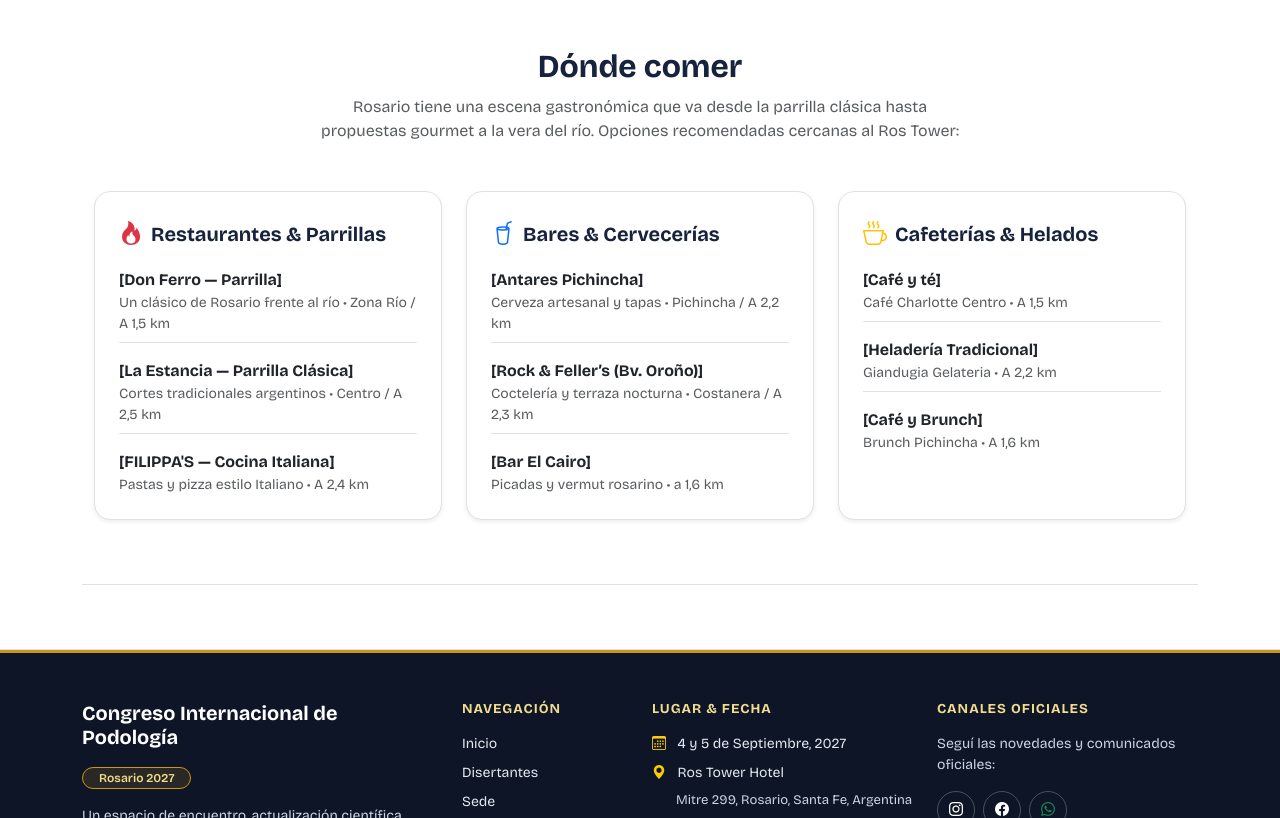
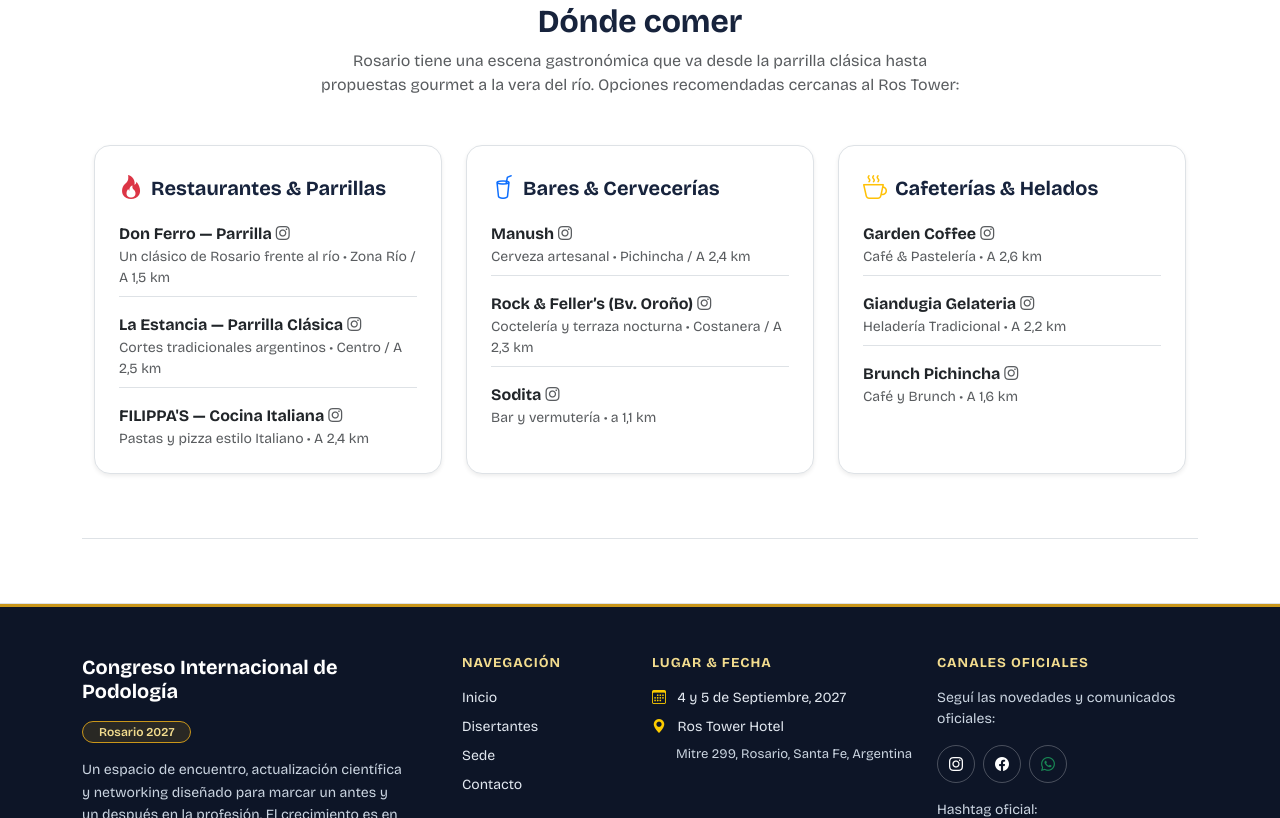
Before and after one commit to FrancoLescano07/Congreso-de-Pod-logos, a plain HTML site: page pages/descubri-rosario.html in a window 1280 px wide. Shown: the part 1982-2800 px from the top of the page. Drawn offline with nearby package versions, Linux system fonts and the light colour scheme.

Commit message:
ajustes de links donde comer

```diff
--- a/pages/descubri-rosario.html
+++ b/pages/descubri-rosario.html
@@ -66,9 +66,7 @@
   <!-- ENCABEZADO DE PÁGINA -->
   <section class="py-5 text-white" style="background-color: #17233c;">
     <div class="container text-center py-4">
-      <span class="badge text-uppercase px-3 py-2 mb-3" style="background-color: rgba(255, 255, 255, 0.1); letter-spacing: 1px; font-size: 0.85rem;">
-        Guía del Asistente
-      </span>
+
       <h1 class="display-5 fw-bold mb-3" style="font-family: 'Bricolage Grotesque', sans-serif;">
         Hospedaje y Ciudad
       </h1>
@@ -280,7 +278,7 @@
     </div>
   </section>
 
-  <!-- ==========================================
+ <!-- ==========================================
        5. DÓNDE COMER
        ========================================== -->
   <section id="donde-comer" class="py-5 bg-white border-bottom">
@@ -306,15 +304,21 @@
 
             <ul class="list-unstyled d-flex flex-column gap-3 mb-0">
               <li class="pb-2 border-bottom">
-                <div class="fw-bold text-dark">[Don Ferro — Parrilla]</div>
+                <a href="https://www.instagram.com/donferrorosario/" target="_blank" rel="noopener noreferrer" class="text-decoration-none fw-bold text-dark d-inline-flex align-items-center gap-1">
+                  Don Ferro — Parrilla <i class="bi bi-instagram small text-muted"></i>
+                </a>
                 <div class="small text-muted">Un clásico de Rosario frente al río • Zona Río / A 1,5 km</div>
               </li>
               <li class="pb-2 border-bottom">
-                <div class="fw-bold text-dark">[La Estancia — Parrilla Clásica]</div>
+                <a href="https://www.instagram.com/laestancia_parrilla/" target="_blank" rel="noopener noreferrer" class="text-decoration-none fw-bold text-dark d-inline-flex align-items-center gap-1">
+                  La Estancia — Parrilla Clásica <i class="bi bi-instagram small text-muted"></i>
+                </a>
                 <div class="small text-muted">Cortes tradicionales argentinos • Centro / A 2,5 km</div>
               </li>
               <li>
-                <div class="fw-bold text-dark">[FILIPPA'S — Cocina Italiana]</div>
+                <a href="https://www.instagram.com/somosfilippas/" target="_blank" rel="noopener noreferrer" class="text-decoration-none fw-bold text-dark d-inline-flex align-items-center gap-1">
+                  FILIPPA'S — Cocina Italiana <i class="bi bi-instagram small text-muted"></i>
+                </a>
                 <div class="small text-muted">Pastas y pizza estilo Italiano • A 2,4 km</div>
               </li>
             </ul>
@@ -331,16 +335,22 @@
 
             <ul class="list-unstyled d-flex flex-column gap-3 mb-0">
               <li class="pb-2 border-bottom">
-                <div class="fw-bold text-dark">[Antares Pichincha]</div>
-                <div class="small text-muted">Cerveza artesanal y tapas • Pichincha / A 2,2 km</div>
+                <a href="https://www.instagram.com/manushrosario/" target="_blank" rel="noopener noreferrer" class="text-decoration-none fw-bold text-dark d-inline-flex align-items-center gap-1">
+                  Manush <i class="bi bi-instagram small text-muted"></i>
+                </a>
+                <div class="small text-muted">Cerveza artesanal • Pichincha / A 2,4 km</div>
               </li>
               <li class="pb-2 border-bottom">
-                <div class="fw-bold text-dark">[Rock & Feller’s (Bv. Oroño)]</div>
+                <a href="https://www.instagram.com/rockandfellersrosario?vrfl=MWhpN2NsbDF3YnRlMA==" target="_blank" rel="noopener noreferrer" class="text-decoration-none fw-bold text-dark d-inline-flex align-items-center gap-1">
+                  Rock & Feller’s (Bv. Oroño) <i class="bi bi-instagram small text-muted"></i>
+                </a>
                 <div class="small text-muted">Coctelería y terraza nocturna • Costanera / A 2,3 km</div>
               </li>
               <li>
-                <div class="fw-bold text-dark">[Bar El Cairo]</div>
-                <div class="small text-muted">Picadas y vermut rosarino • a 1,6 km</div>
+                <a href="https://www.instagram.com/somos.sodita/" target="_blank" rel="noopener noreferrer" class="text-decoration-none fw-bold text-dark d-inline-flex align-items-center gap-1">
+                  Sodita <i class="bi bi-instagram small text-muted"></i>
+                </a>
+                <div class="small text-muted">Bar y vermutería • a 1,1 km</div>
               </li>
             </ul>
           </div>
@@ -356,16 +366,22 @@
 
             <ul class="list-unstyled d-flex flex-column gap-3 mb-0">
               <li class="pb-2 border-bottom">
-                <div class="fw-bold text-dark">[Café y té]</div>
-                <div class="small text-muted">Café Charlotte Centro • A 1,5 km </div>
+                <a href="https://instagram.com/gardencoffee.rosario?xtok=bHIwbHk0YnpraW15" target="_blank" rel="noopener noreferrer" class="text-decoration-none fw-bold text-dark d-inline-flex align-items-center gap-1">
+                  Garden Coffee <i class="bi bi-instagram small text-muted"></i>
+                </a>
+                <div class="small text-muted">Café & Pastelería • A 2,6 km </div>
               </li>
               <li class="pb-2 border-bottom">
-                <div class="fw-bold text-dark">[Heladería Tradicional]</div>
-                <div class="small text-muted">Giandugia Gelateria • A 2,2 km</div>
+                <a href="https://www.instagram.com/gianduiagelateria/" target="_blank" rel="noopener noreferrer" class="text-decoration-none fw-bold text-dark d-inline-flex align-items-center gap-1">
+                  Giandugia Gelateria <i class="bi bi-instagram small text-muted"></i>
+                </a>
+                <div class="small text-muted">Heladería Tradicional • A 2,2 km</div>
               </li>
               <li>
-                <div class="fw-bold text-dark">[Café y Brunch]</div>
-                <div class="small text-muted">Brunch Pichincha • A 1,6 km</div>
+                <a href="https://instagram.com/brunch.ok?srtk=MXdxYXpueXI5MGYxNQ%3D%3D" target="_blank" rel="noopener noreferrer" class="text-decoration-none fw-bold text-dark d-inline-flex align-items-center gap-1">
+                  Brunch Pichincha <i class="bi bi-instagram small text-muted"></i>
+                </a>
+                <div class="small text-muted">Café y Brunch • A 1,6 km</div>
               </li>
             </ul>
           </div>
@@ -376,7 +392,7 @@
     </div>
   </section>
 </main>
-</main>
+
 
 
 
```
Also changed, not shown: index.html (+5 -8 lines).
